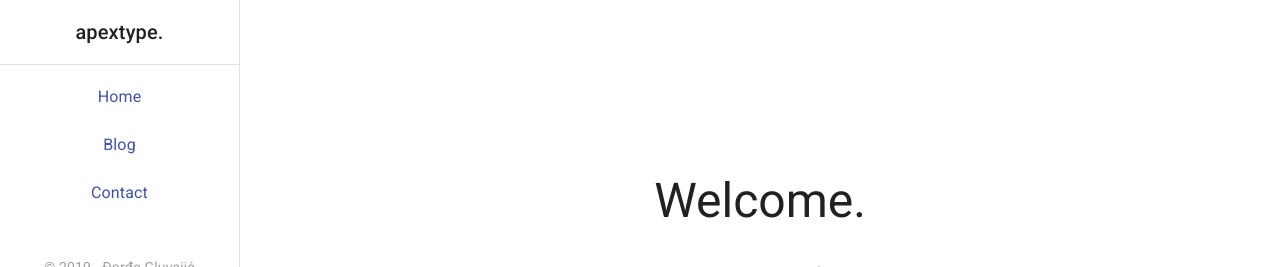
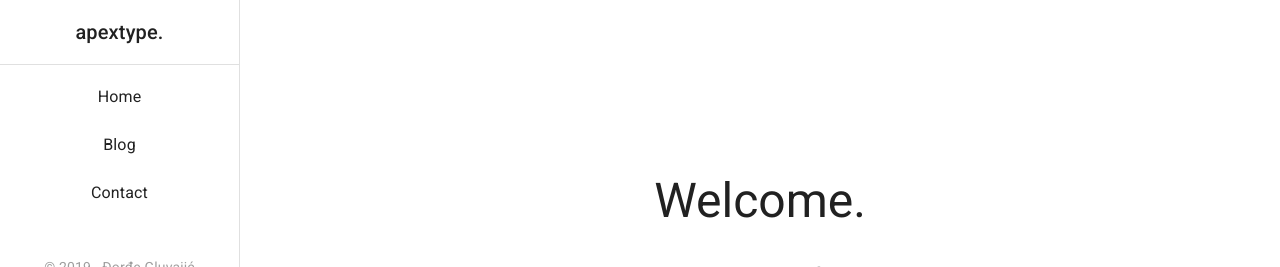
Before and after one commit to crn1/apextype-frontend, a React (Create React App) app: page / in a window 1280 px wide. Shown: the top 267 px of the page. Built offline with nearby package versions, Linux system fonts and the light colour scheme.

Commit message:
Switched back to goTo() function

```diff
--- a/src/SideDrawer.js
+++ b/src/SideDrawer.js
@@ -54,21 +54,15 @@ const ResponsiveDrawer = (props) => {
 			</div>
 			<Divider />
 			<List>
-				<Link href='/'>
-					<ListItem button key={'drawer-home'}>
+				<ListItem button onClick={() => goTo('/')} key={'drawer-home'}>
 					<ListItemText align='center' primary={'Home'} />
 				</ListItem>
-				</Link>
-				<Link href='/blog'>
-					<ListItem button key={'drawer-articles'}>
+				<ListItem button onClick={() => goTo('/blog')} key={'drawer-articles'}>
 					<ListItemText align='center' primary={'Blog'} />
 				</ListItem>
-				</Link>
-				<Link href='/contact'>
-					<ListItem button key={'drawer-contact'}>
+				<ListItem button onClick={() => goTo('/contact')} key={'drawer-contact'}>
 					<ListItemText align='center' primary={'Contact'} />
 				</ListItem>
-				</Link>
 			</List>
 			<Box color='text.disabled' className={clsx(classes.flex, classes.contact)}>
 				<Typography variant='body2' align='center' color='inherit'>
```
Lines whose indentation alone changed are shown as unchanged.
